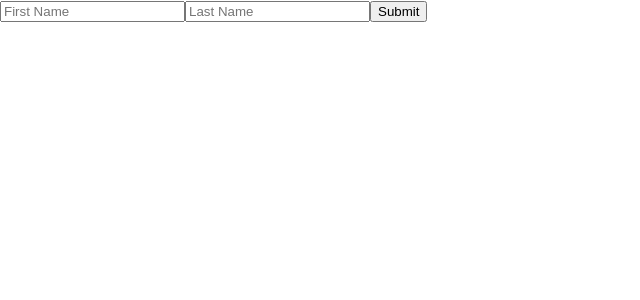
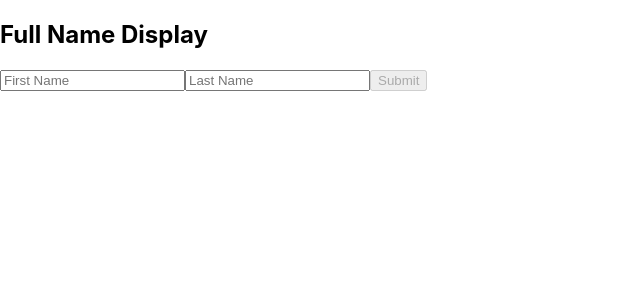
Before and after one commit to DON4198/xdisplay-fullname, a React (Create React App) app: page / in a window 1280 px wide. Shown: the top 300 px of the page, without its empty margins (0-640 px from the left). Built offline with nearby package versions, Linux system fonts and the light colour scheme.

Commit message:
Fix initial render test - disable button

```diff
--- a/src/App.js
+++ b/src/App.js
@@ -15,6 +15,7 @@ function App() {
 
   return (
     <div>
+      <h2>Full Name Display</h2>
       <form onSubmit={handleSubmit}>
         <input
           type="text"
@@ -30,7 +31,9 @@ function App() {
           onChange={(e) => setLastName(e.target.value)}
         />
 
-        <button type="submit">Submit</button>
+        <button type="submit" disabled={!firstName || !lastName}>
+          Submit
+        </button>
       </form>
 
       {submitted && (
```
